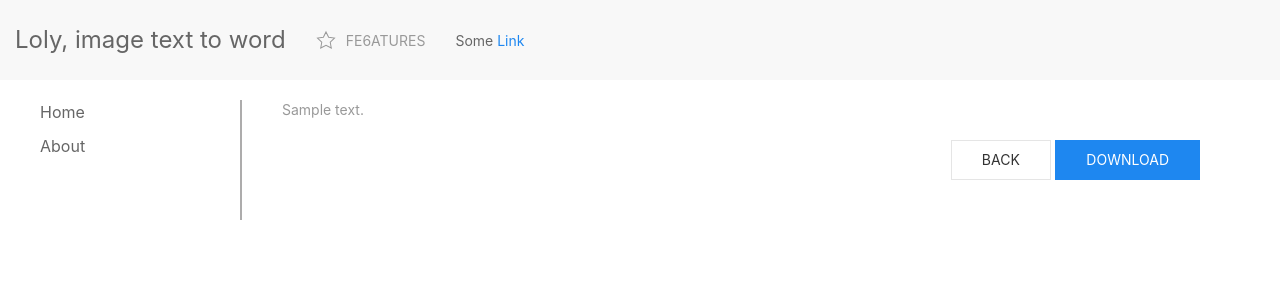
After one commit to abdulrasol/image-to-word, a Flask app: template templates/finish.html in a window 1280 px wide. The commit adds this page. Shown: the top 300 px of the page. Run offline with Flask 2, Linux system fonts and the light colour scheme; the template is opened without the code that fills it: most values are stand-ins (such as "Sample title", 1, 10 or a date in 2020).

Commit message:
compelete to do

```diff
--- a/static/js/plugin.js
+++ b/static/js/plugin.js
@@ -1,37 +1,3 @@
-$(document).ready( function () {
-    var tmp = `
-            <tr>
-                <td>
-                    <div class="uk-form-controls">
-                        <select class="uk-select">
-                            <option>Option 01</option>
-                            <option>Option 02</option>
-                        </select>
-                    </div>
-                </td>
-                <td>
-                    <div class="uk-form-controls">
-                        <input type="number" class="uk-input"  required name="watt" min="0" value="0" step=".01"  placeholder="what used">
-                    </div>
-                </td>
-                <td>
-                    <div class="uk-form-controls">
-                        <input type="number" class="uk-input"  required name="huor" min="0" value="0" step=".01"  placeholder="what used">
-                    </div>
-                </td>
-                <td>
-                    <div class="uk-form-controls">
-                        <input class="uk-input uk-form-width-medium" type="text" placeholder="disabled" value="10 W" disabled>
-                    </div>
-                </td>
-            </tr>
-    `
-    $('#add-device').on( 'click', e => {
-        $("tbody").append(tmp);
-    });
-
-    //$("tbody td").on('keyup', "input[name='huor']", function(e) {
-    //    console.log($(this).val());
-    //});
-
-})
+function goBack() {
+    window.history.back();
+}
--- a/templates/base.html
+++ b/templates/base.html
@@ -80,6 +80,10 @@
 
     <!-- include my JS  -->
     <script src="static/js/plugin.js"></script>
-
+    <script>
+        function goBack() {
+          window.history.back();
+        }
+    </script>
 </body>
 </html>
--- a/templates/editing.html
+++ b/templates/editing.html
@@ -2,7 +2,7 @@
 
 {% block main %}
 
-    <form method="POST" action="/download">
+    <form method="POST" action="/finish">
         <fieldset class="uk-fieldset">
 
             <legend class="uk-legend">Editing</legend>
@@ -22,9 +22,10 @@
                 </select>
             </div>
             <div class="uk-margin uk-text-right" uk-margin>
-                <a href="/" class="uk-button uk-button-default">Back</a>
+                <button onclick="goBack()" class="uk-button uk-button-default">Back</button>
                 <button type="submit" class="uk-button uk-button-primary">Next</button>
             </div>
+            <input type="false" name="is_download" hidden>
         </fieldset>
     </form>
 
--- /dev/null
+++ b/templates/finish.html
@@ -0,0 +1,12 @@
+{% extends 'base.html' %}
+
+{% block main %}
+    <p class="uk-text-meta">
+        {{text}}
+    </p>
+    <div class="uk-margin uk-text-right" uk-margin>
+        <button onclick="goBack()" class="uk-button uk-button-default">Back</button>
+        <a class="uk-button uk-button-primary" download href="{{file}}"> Download</a>
+    </div>
+
+{% endblock main %}
```
